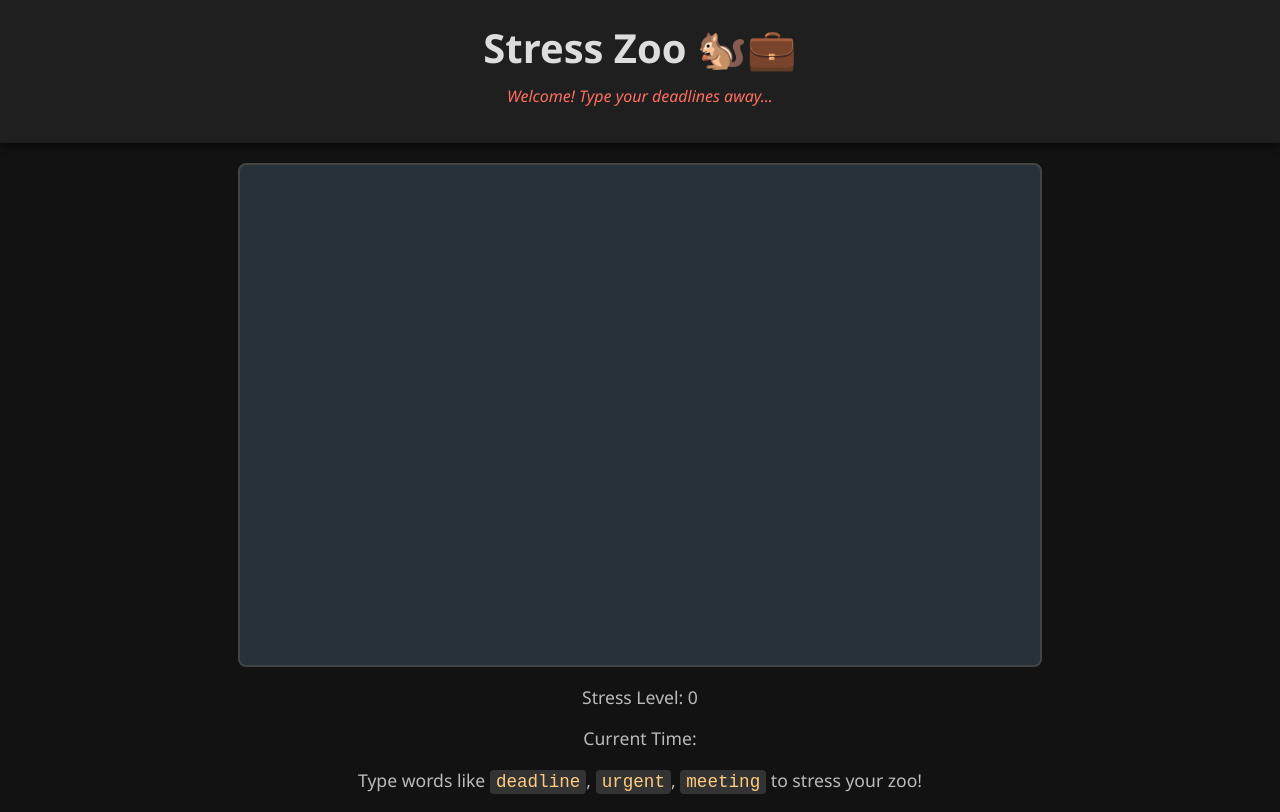
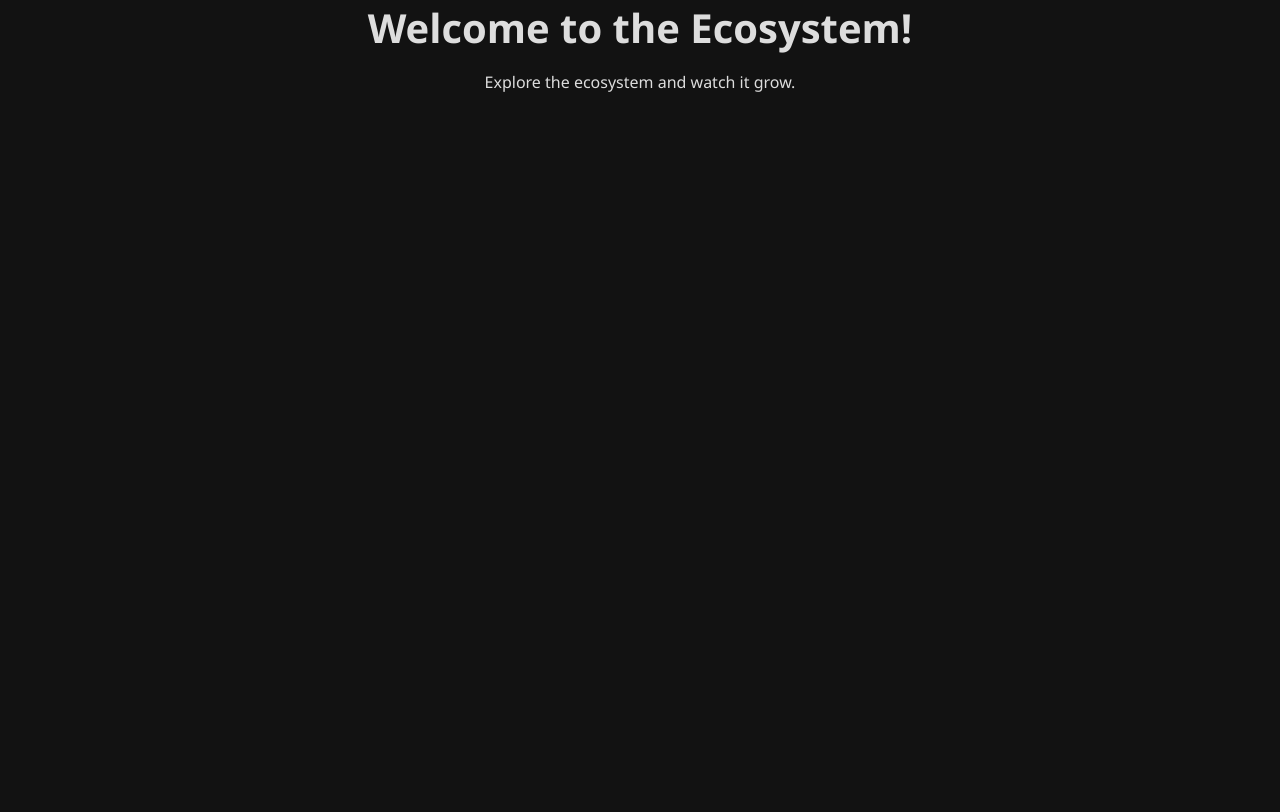
Before and after one commit to Mel-na/DuoMind, a plain HTML site: page index.html in a window 1280 px wide. Drawn offline with Linux system fonts and the light colour scheme.

Commit message:
2nd changed

```diff
--- a/index.html
+++ b/index.html
@@ -1,30 +1,21 @@
 <!DOCTYPE html>
 <html lang="en">
 <head>
-<meta charset="UTF-8" />
-<meta name="viewport" content="width=device-width, initial-scale=1" />
-<title>Stress Zoo - Adult Edition</title>
-<link rel="stylesheet" href="style.css" />
+  <meta charset="UTF-8" />
+  <meta name="viewport" content="width=device-width, initial-scale=1" />
+  <title>Ecosystem PWA</title>
+  <link rel="stylesheet" href="style.css" />
+
+  <!-- Link to manifest -->
+  <link rel="manifest" href="manifest.json" />
+
+  <!-- Theme color for browser -->
+  <meta name="theme-color" content="#4caf50" />
 </head>
 <body>
-  <header>
-    <h1>Stress Zoo 🐿️💼</h1>
-    <p id="roast" class="roast">Welcome! Type your deadlines away...</p>
-  </header>
+  <h1>Welcome to the Ecosystem!</h1>
+  <p>Explore the ecosystem and watch it grow.</p>
 
-  <main>
-    <canvas id="zooCanvas" width="800" height="500"></canvas>
-
-    <div class="stress-info">
-      <p>Stress Level: <span id="stressLevel">0</span></p>
-      <p>Current Time: <span id="currentTime"></span></p>
-      <p>Type words like <code>deadline</code>, <code>urgent</code>, <code>meeting</code> to stress your zoo!</p>
-    </div>
-
-    <video id="video" width="320" height="240" autoplay muted style="display:none;"></video>
-  </main>
-
-  <script defer src="https://cdn.jsdelivr.net/npm/@vladmandic/face-api@1.0.2/dist/face-api.min.js"></script>
   <script src="script.js"></script>
 </body>
 </html>
```
